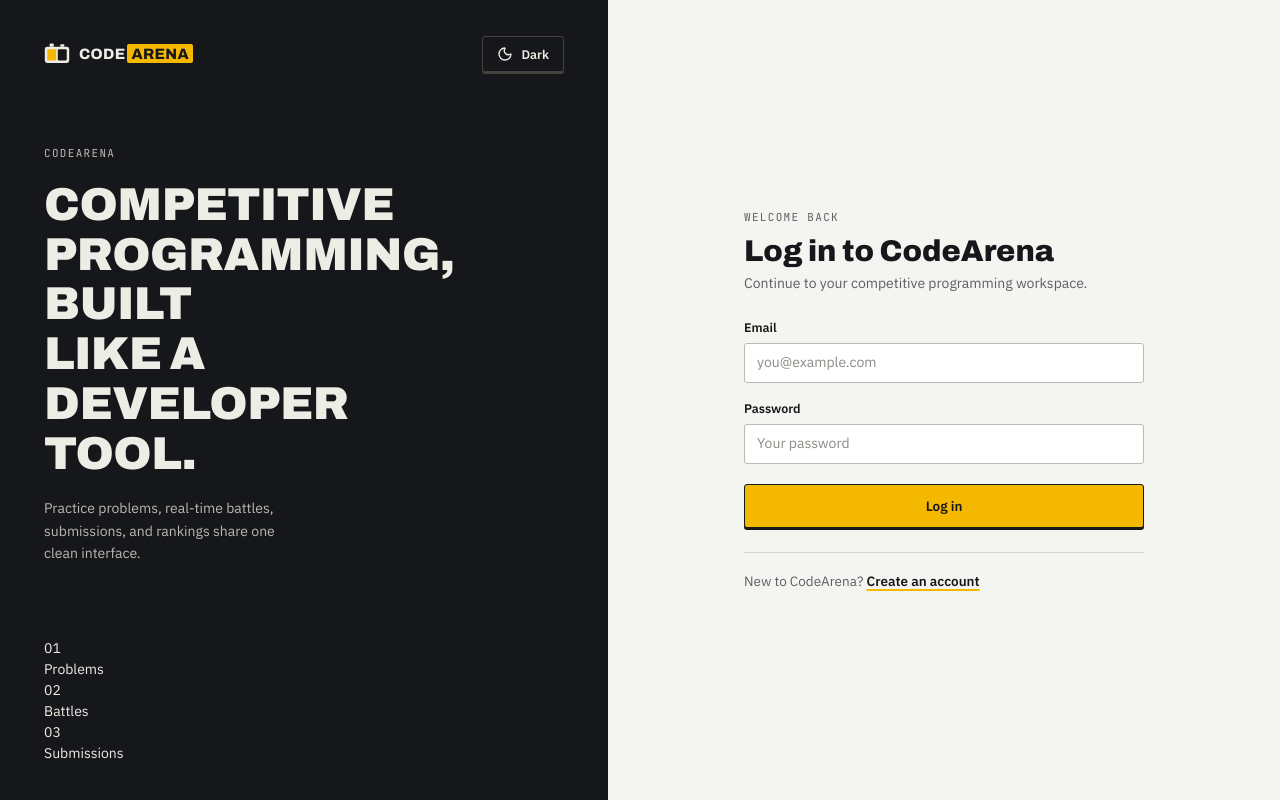
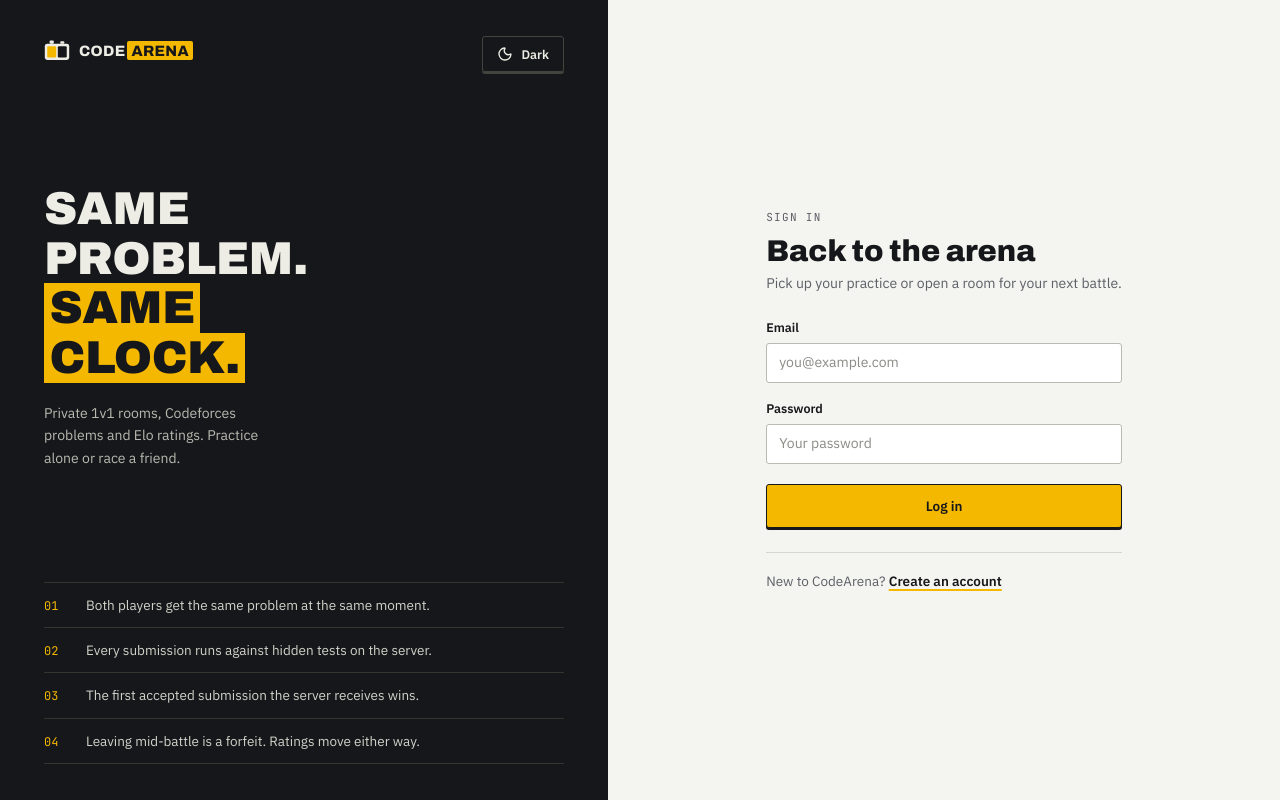
Before and after one commit to Het6518/codeArena-, a React (Vite) app in the folder client/: page /login in a window 1280 px wide. Built offline with nearby package versions, Linux system fonts and the light colour scheme; no server answers.

Commit message:
new auth modules

```diff
--- a/client/src/components/layout/UserMenu.jsx
+++ b/client/src/components/layout/UserMenu.jsx
@@ -77,13 +77,13 @@ export function UserMenu() {
 
           <div className="user-menu-links">
             <Link
-              to="/settings"
+              to={user?.username ? `/u/${encodeURIComponent(user.username)}` : '/settings'}
               className="user-menu-item"
               onClick={() => setIsOpen(false)}
               role="menuitem"
             >
               <User size={16} />
-              <span>Profile Details</span>
+              <span>Your profile</span>
             </Link>
             <Link
               to="/settings"
@@ -92,7 +92,7 @@ export function UserMenu() {
               role="menuitem"
             >
               <Settings size={16} />
-              <span>Preferences</span>
+              <span>Settings</span>
             </Link>
           </div>
 
--- a/client/src/features/auth/components/AuthLayout.jsx
+++ b/client/src/features/auth/components/AuthLayout.jsx
@@ -2,40 +2,47 @@ import { Link } from 'react-router-dom';
 import { Logo } from '../../../components/common/Logo';
 import { ThemeToggle } from '../../../components/common/ThemeToggle';
 
+const HOUSE_RULES = [
+  'Both players get the same problem at the same moment.',
+  'Every submission runs against hidden tests on the server.',
+  'The first accepted submission the server receives wins.',
+  'Leaving mid-battle is a forfeit. Ratings move either way.',
+];
+
 export function AuthLayout({ children, eyebrow, title, description, footerText, footerLinkText, footerTo }) {
   return (
     <main className="auth-page auth-split">
-      <aside className="auth-side-panel" aria-label="CodeArena product summary">
+      <aside className="auth-side-panel" aria-label="About CodeArena">
         <div className="auth-side-top">
+          <Link to="/" aria-label="CodeArena home">
             <Logo />
+          </Link>
           <ThemeToggle />
         </div>
 
         <div className="auth-side-content">
-          <p className="auth-eyebrow">CodeArena</p>
-          <h2>Competitive programming, built like a developer tool.</h2>
-          <p>Practice problems, real-time battles, submissions, and rankings share one clean interface.</p>
+          <h2>
+            Same problem. <mark>Same clock.</mark>
+          </h2>
+          <p>Private 1v1 rooms, Codeforces problems and Elo ratings. Practice alone or race a friend.</p>
         </div>
 
-        <dl className="auth-side-stats" aria-label="Platform areas">
-          <div>
-            <dt>01</dt>
-            <dd>Problems</dd>
-          </div>
-          <div>
-            <dt>02</dt>
-            <dd>Battles</dd>
-          </div>
-          <div>
-            <dt>03</dt>
-            <dd>Submissions</dd>
-          </div>
-        </dl>
+        <ol className="auth-rules" aria-label="Battle rules">
+          {HOUSE_RULES.map((rule, index) => (
+            <li key={rule}>
+              <span>{String(index + 1).padStart(2, '0')}</span>
+              {rule}
+            </li>
+          ))}
+        </ol>
       </aside>
 
       <section className="auth-form-panel">
+        <div>
           <div className="auth-mobile-top">
+            <Link to="/" aria-label="CodeArena home">
               <Logo compact />
+            </Link>
             <ThemeToggle />
           </div>
 
@@ -51,10 +58,10 @@ export function AuthLayout({ children, eyebrow, title, description, footerText,
             {children}
 
             <p className="auth-footer">
-            {footerText}{' '}
-            <Link to={footerTo}>{footerLinkText}</Link>
+              {footerText} <Link to={footerTo}>{footerLinkText}</Link>
             </p>
           </section>
+        </div>
       </section>
     </main>
   );
--- a/client/src/features/auth/pages/LoginPage.jsx
+++ b/client/src/features/auth/pages/LoginPage.jsx
@@ -41,9 +41,9 @@ export function LoginPage() {
 
   return (
     <AuthLayout
-      eyebrow="Welcome back"
-      title="Log in to CodeArena"
-      description="Continue to your competitive programming workspace."
+      eyebrow="Sign in"
+      title="Back to the arena"
+      description="Pick up your practice or open a room for your next battle."
       footerText="New to CodeArena?"
       footerLinkText="Create an account"
       footerTo="/register"
--- a/client/src/features/auth/pages/RegisterPage.jsx
+++ b/client/src/features/auth/pages/RegisterPage.jsx
@@ -37,8 +37,8 @@ export function RegisterPage() {
   return (
     <AuthLayout
       eyebrow="Create account"
-      title="Join CodeArena"
-      description="Create your developer profile and prepare for real-time coding battles."
+      title="Claim your handle"
+      description="Your handle is what opponents see. Everyone starts at a 1200 rating."
       footerText="Already have an account?"
       footerLinkText="Log in"
       footerTo="/login"
```
Lines whose indentation alone changed are shown as unchanged.
